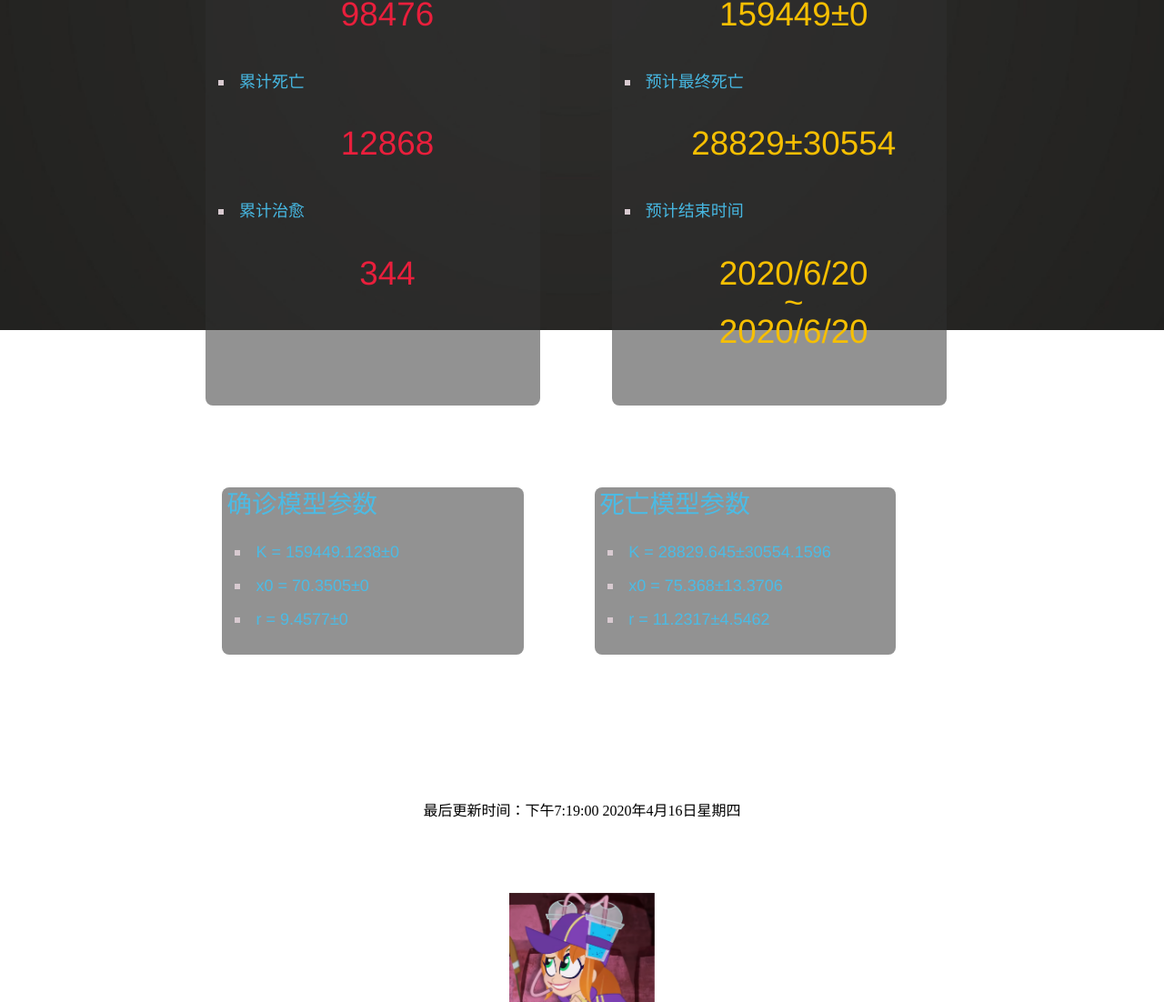
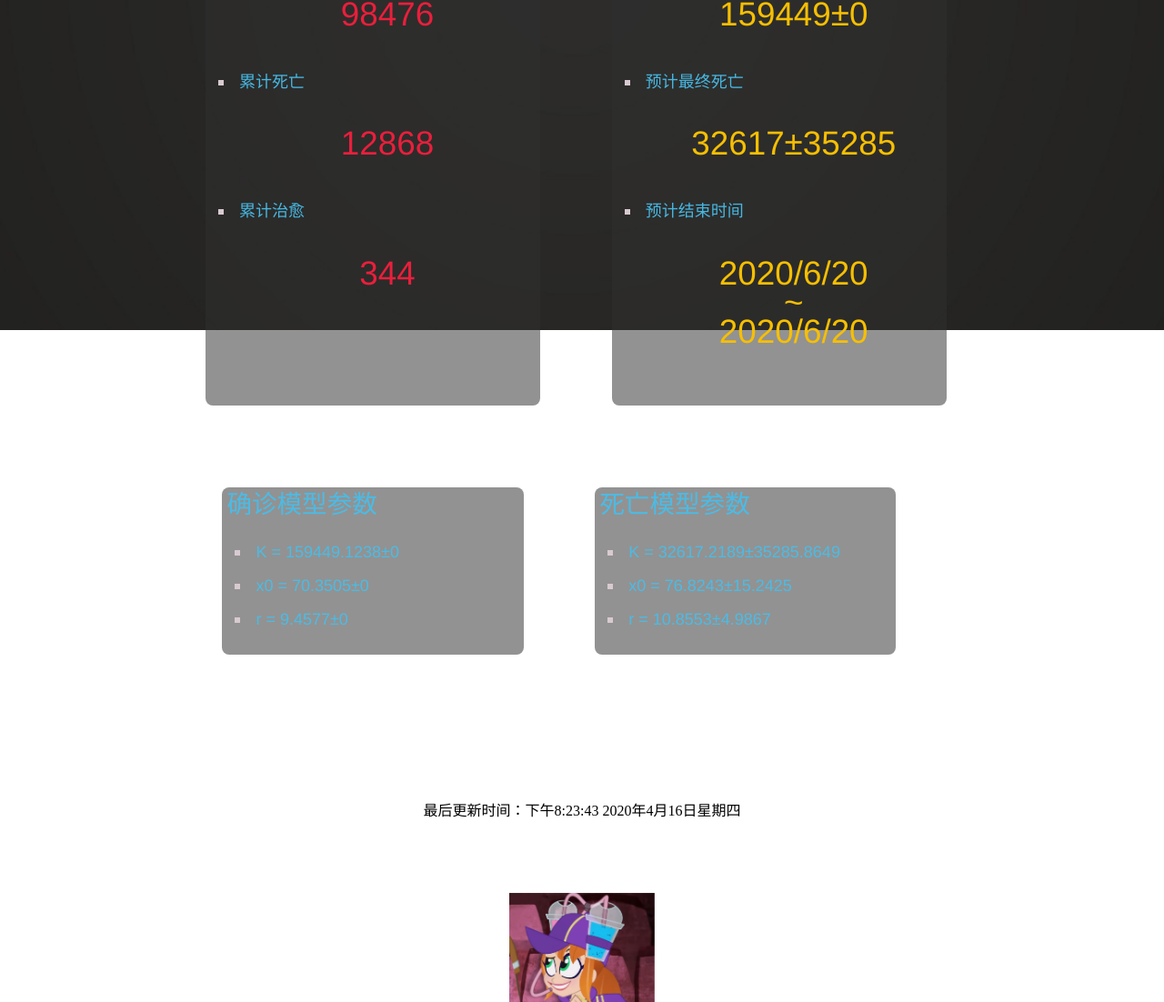
Before and after one commit to Edistein/GDF, a plain HTML site: page index.html in a window 1280 px wide. Shown: the part 437-1539 px from the top of the page at 91% size. Drawn offline with Linux system fonts and the light colour scheme.

Commit message:
Auto commit at 下午8:23

```diff
--- a/index.html
+++ b/index.html
@@ -40,7 +40,7 @@
                     <h2 style="color: #f6bf02;">159449±0</h2>
                     <br>
                 <li><h3>预计最终死亡</h3>
-                    <h2 style="color: #f6bf02;">28829±30554</h2>
+                    <h2 style="color: #f6bf02;">32617±35285</h2>
                     <br>
                 <li><h3>预计结束时间</h3>
                     <h2 style="color: #f6bf02;">2020/6/20<br>~<br>2020/6/20</h2>
@@ -58,9 +58,9 @@
         <div class="pannel" style="width:18em;margin-top:4em;margin-left:4em;height:10em">
             <h4>死亡模型参数</h4>
             <ul>
-                <li><h3>K = 28829.645±30554.1596</h3>
-                <li><h3>x0 = 75.368±13.3706</h3>
-                <li><h3>r = 11.2317±4.5462</h3>
+                <li><h3>K = 32617.2189±35285.8649</h3>
+                <li><h3>x0 = 76.8243±15.2425</h3>
+                <li><h3>r = 10.8553±4.9867</h3>
             </ul>
         </div>
     </div>
@@ -72,7 +72,7 @@
     <br>
     <br>
     <div class="center">
-        <p>最后更新时间：下午7:19:00 2020年4月16日星期四</p>
+        <p>最后更新时间：下午8:23:43 2020年4月16日星期四</p>
 	<img id="in_lanren" src="./images/batgirl.png" width="160px">
         </div>
     </div>
```
